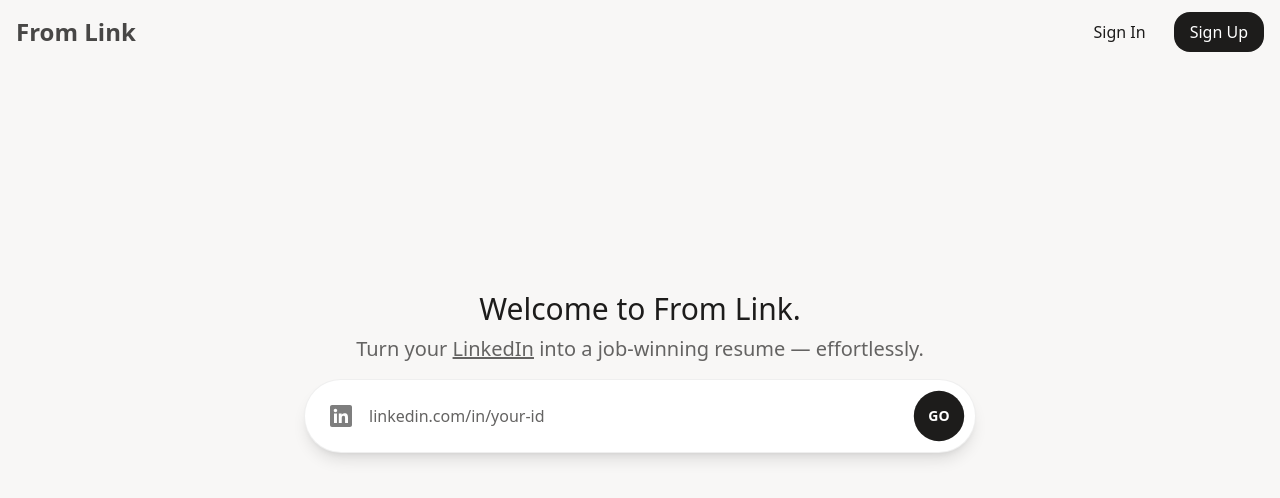
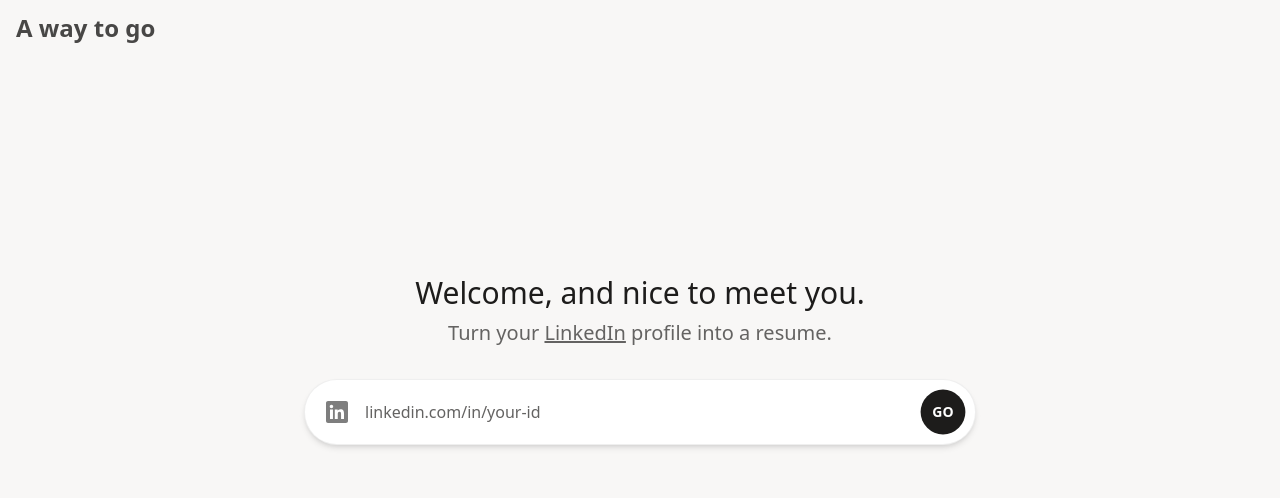
Before and after one commit to victorchicu/workley-app, an Angular app: page / in a window 1280 px wide. Shown: the top 498 px of the page. Built offline with nearby package versions, Linux system fonts and the light colour scheme.

Commit message:
Finally foud a name

```diff
--- a/angular.json
+++ b/angular.json
@@ -3,7 +3,7 @@
   "version": 1,
   "newProjectRoot": "projects",
   "projects": {
-    "ceevy-app": {
+    "awaytogo-app": {
       "projectType": "application",
       "schematics": {},
       "root": "",
@@ -13,7 +13,7 @@
         "build": {
           "builder": "@angular-devkit/build-angular:application",
           "options": {
-            "outputPath": "dist/ceevy-app",
+            "outputPath": "dist/awaytogo-app",
             "index": "src/index.html",
             "browser": "src/main.ts",
             "polyfills": [
@@ -64,10 +64,10 @@
           "builder": "@angular-devkit/build-angular:dev-server",
           "configurations": {
             "production": {
-              "buildTarget": "ceevy-app:build:production"
+              "buildTarget": "awaytogo-app:build:production"
             },
             "development": {
-              "buildTarget": "ceevy-app:build:development"
+              "buildTarget": "awaytogo-app:build:development"
             }
           },
           "defaultConfiguration": "development"
--- a/package.json
+++ b/package.json
@@ -1,5 +1,5 @@
 {
-  "name": "ceevy-app",
+  "name": "awaytogo-app",
   "version": "0.0.0",
   "scripts": {
     "ng": "ng",
@@ -7,7 +7,7 @@
     "build": "ng build",
     "watch": "ng build --watch --configuration development",
     "test": "ng test",
-    "serve:ssr:ceevy-app": "node dist/awaytogo-app/server/server.mjs"
+    "serve:ssr:awaytogo-app": "node dist/awaytogo-app/server/server.mjs"
   },
   "private": true,
   "dependencies": {
--- a/src/app/app.component.html
+++ b/src/app/app.component.html
@@ -4,35 +4,26 @@
     <span>
        <a [routerLink]="['/']"
           class="flex items-center text-2xl font-bold text-[#1d1c1b] opacity-80 relative after:content-[''] after:absolute after:bottom-0 after:left-0 after:h-[2px] after:w-full after:bg-current after:origin-right after:scale-x-0 hover:after:origin-left hover:after:scale-x-100 after:transition-transform after:duration-300">
-         From Link
+         A way to go
       </a>
     </span>
-    <div class="flex items-center space-x-2 sm:space-x-3">
-      <button type="button"
-              class="relative inline-block after:content-[''] after:absolute after:bottom-0 after:left-0 after:h-[2px] after:w-full after:bg-current after:origin-right after:scale-x-0 hover:after:origin-left hover:after:scale-x-100 after:transition-transform after:duration-300 px-4 py-2 text-base font-medium text-[#1d1c1b] cursor-pointer">
-        Sign In
-      </button>
-      <button type="button" class="px-4 py-2 text-base font-medium text-white bg-[#1d1c1b] rounded-2xl cursor-pointer">
-        Sign Up
-      </button>
-    </div>
   </nav>
 
   <main class="flex-grow flex flex-col items-center justify-center p-4">
     <div class="w-full max-w-2xl">
       <div class="relative">
-        <div class="absolute bottom-full left-0 right-0 mb-4 text-center">
+        <div class="absolute bottom-full left-0 right-0 mb-8 text-center">
           <h1 class="text-2xl md:text-3xl font-medium text-[#1d1c1b] mb-1 sm:mb-2">
-            Welcome to From Link.
+            Welcome, and nice to meet you.
           </h1>
           <p class="text-lg md:text-xl text-[#646362]">
             Turn your <a href="https://linkedin.com" class="underline" target="_blank"
-                         rel="nofollow noopener noreferrer">LinkedIn</a> into a job-winning resume — effortlessly.
+                         rel="nofollow noopener noreferrer">LinkedIn</a> profile into a resume.
           </p>
         </div>
 
-        <form (submit)="generate()"
-              class="relative flex items-center w-full bg-white p-1.5 sm:p-2 rounded-full shadow-lg border border-[rgba(5,5,5,0.0625)]">
+        <form (submit)="go()"
+              class="relative flex items-center w-full bg-white p-0.5 sm:p-1 rounded-full shadow-md border border-[rgba(5,5,5,0.0625)]">
           <div
             class="w-14 h-14 flex items-center justify-center text-[rgba(5,5,5,0.0625)] hover:text-[#1d1c1b] rounded-full opacity-50 flex-shrink-0">
             <svg xmlns="http://www.w3.org/2000/svg" viewBox="0 0 30 30" width="30px" height="30px">
@@ -53,7 +44,7 @@
             class="w-14 h-14 flex items-center justify-center flex-shrink-0 ml-1 cursor-pointer relative group"
             aria-label="GO">
             <div
-              class="absolute inset-0 rounded-full bg-[#1d1c1b]  transform scale-90 group-hover:scale-100 transition-transform duration-100 ease-in-out"></div>
+              class="absolute inset-0 rounded-full bg-[#1d1c1b]  transform scale-80 group-hover:scale-90 transition-transform duration-100 ease-in-out"></div>
             <span class="relative z-10 font-semibold text-sm text-white">
               GO
             </span>
--- a/src/app/app.component.ts
+++ b/src/app/app.component.ts
@@ -1,6 +1,7 @@
 import {Component} from '@angular/core';
 import {RouterLink, RouterOutlet} from '@angular/router';
 import {FormsModule} from '@angular/forms';
+import {Title} from '@angular/platform-browser';
 
 @Component({
   selector: 'app-root',
@@ -11,7 +12,12 @@
 export class AppComponent {
   link: string = '';
 
-  generate(): void {
+
+  constructor(private readonly title: Title) {
+    title.setTitle('LinkedIn Resume Builder | Free LinkedIn Resume Builder | LinkedIn to Resume in one click | Free LinkedIn Resume in one click');
+  }
+
+  go(): void {
     if (this.link.trim()) {
 
     }
--- a/src/index.html
+++ b/src/index.html
@@ -2,7 +2,7 @@
 <html lang="en">
 <head>
   <meta charset="utf-8">
-  <title>Ceevy</title>
+  <title>Awaytogo</title>
   <base href="/">
   <meta name="viewport" content="width=device-width, initial-scale=1">
   <link rel="icon" type="image/x-icon" href="favicon.ico">
```
